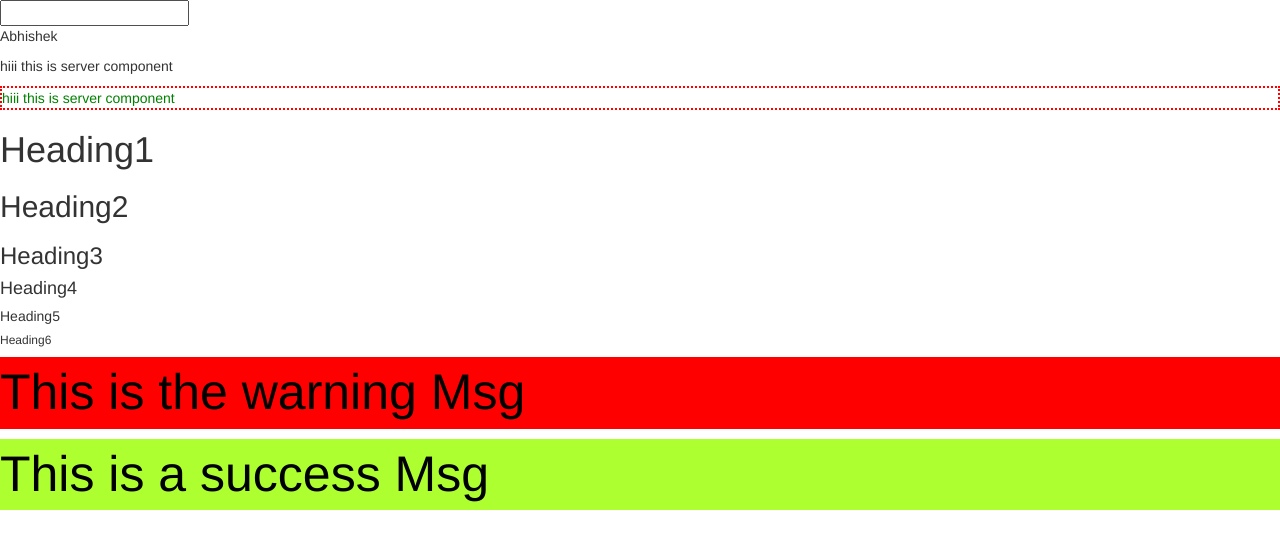
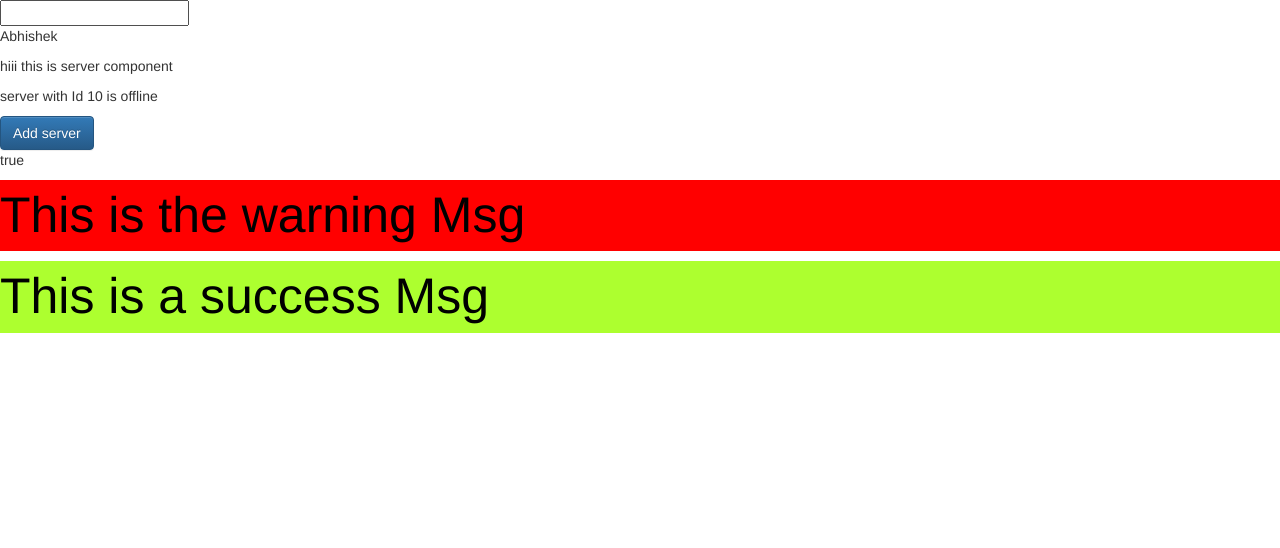
Before and after one commit to Abhisheksrivasta/Angular-practice-project, an Angular app: page / in a window 1280 px wide. Shown: the top 548 px of the page. Built offline with nearby package versions, Linux system fonts and the light colour scheme.

Commit message:
data binding ,string interpolation and property binding

```diff
--- a/src/app/server/server.component.html
+++ b/src/app/server/server.component.html
@@ -1 +1 @@
-<p class="design">hiii this is  server component</p>
+<p>{{'server'}} with Id {{serverId}} is {{getServerStatus()}}</p>
--- a/src/app/server/server.component.ts
+++ b/src/app/server/server.component.ts
@@ -9,5 +9,12 @@
 
 })
 export class ServerComponent{
+server = 'Servers'
+serverId:number =10;
+serverStatus: string = 'offline';
+
+getServerStatus(){
+  return this.serverStatus
 
 }
+}
--- a/src/app/servers/servers.component.html
+++ b/src/app/servers/servers.component.html
@@ -1 +1,4 @@
-<p>servers works!</p>
+<button class="btn btn-primary" [disabled]="!allowNewServer">Add server</button>
+
+<!-- <p>{{allowNewServer}}</p> string interpolation -->
+<p [innerText]="allowNewServer"></p>
--- a/src/app/servers/servers.component.ts
+++ b/src/app/servers/servers.component.ts
@@ -1,20 +1,20 @@
+import { AppComponent } from './../app.component';
 import { Component, OnInit } from '@angular/core';
 
 @Component({
   selector: 'app-servers',
-  template: `<h1>Heading1</h1>
-  <h2>Heading2</h2>
-  <h3>Heading3</h3>
-  <h4>Heading4</h4>
-  <h5>Heading5</h5>
-  <h6>Heading6</h6>
- `,
-  styleUrls: ['./servers.component.css']
+  templateUrl:'./servers.component.html',
+
+styleUrls: ['./servers.component.css']
   // styleUrls: ['./servers.component.css']
 })
 export class ServersComponent implements OnInit {
-
-  constructor() { }
+ allowNewServer=false
+  constructor() {
+    setTimeout(()=>{
+      this.allowNewServer=true
+    },2000)
+   }
 
   ngOnInit(): void {
   }
```
Also changed, not shown: src/app/server/server.module.ts (added), src/app/server/server.modules.ts (deleted).
